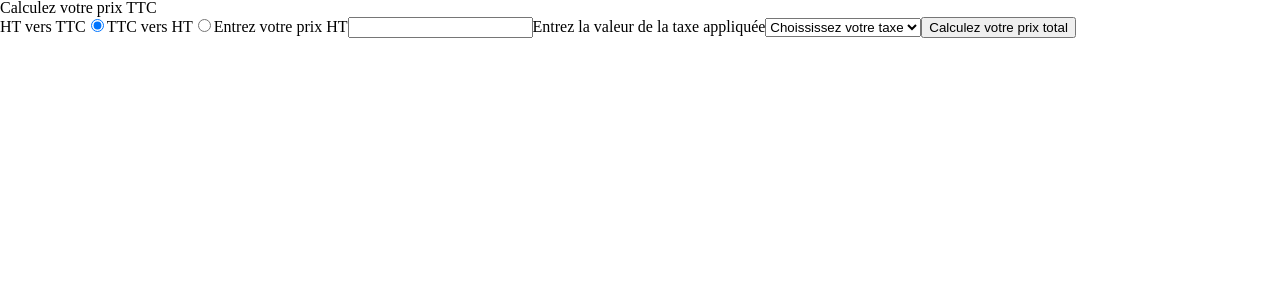
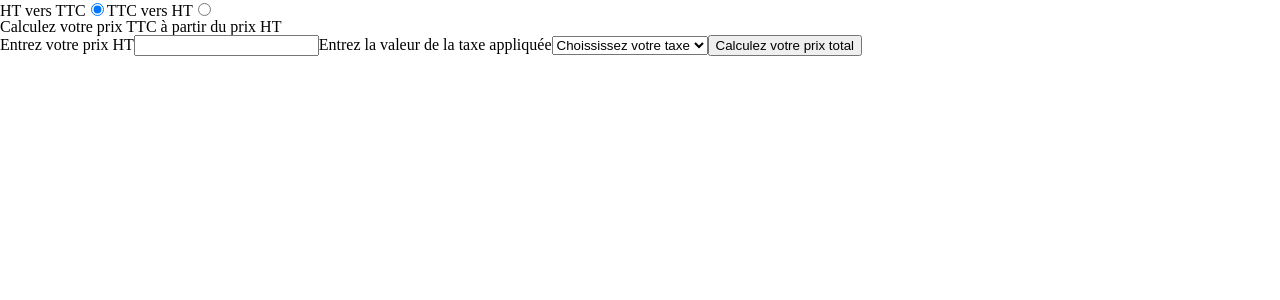
Before and after one commit to Ridaelko/HTtoTTC, a React (Vite) app: page / in a window 1280 px wide. Shown: the top 300 px of the page. Built offline with nearby package versions, Linux system fonts and the light colour scheme.

Commit message:
set dynamic title and dynamic label

```diff
--- a/src/App.tsx
+++ b/src/App.tsx
@@ -16,7 +16,6 @@ const App = () => {
 
   return (
     <>
-      <h1>Calculez votre prix TTC</h1>
       <form onSubmit={handleSubmit}>
         <label htmlFor="ht">HT vers TTC</label>
         <input
@@ -42,7 +41,14 @@ const App = () => {
           }}
         />
 
-        <label htmlFor="value">Entrez votre prix HT</label>
+        <h1>
+          Calculez votre prix {selected === "ht" ? "TTC" : "HT"} à partir du
+          prix {selected === "ht" ? "HT" : "TTC"}
+        </h1>
+
+        <label htmlFor="value">
+          Entrez votre prix {selected === "ht" ? "HT" : "TTC"}
+        </label>
         <input
           id="value"
           type="number"
```
